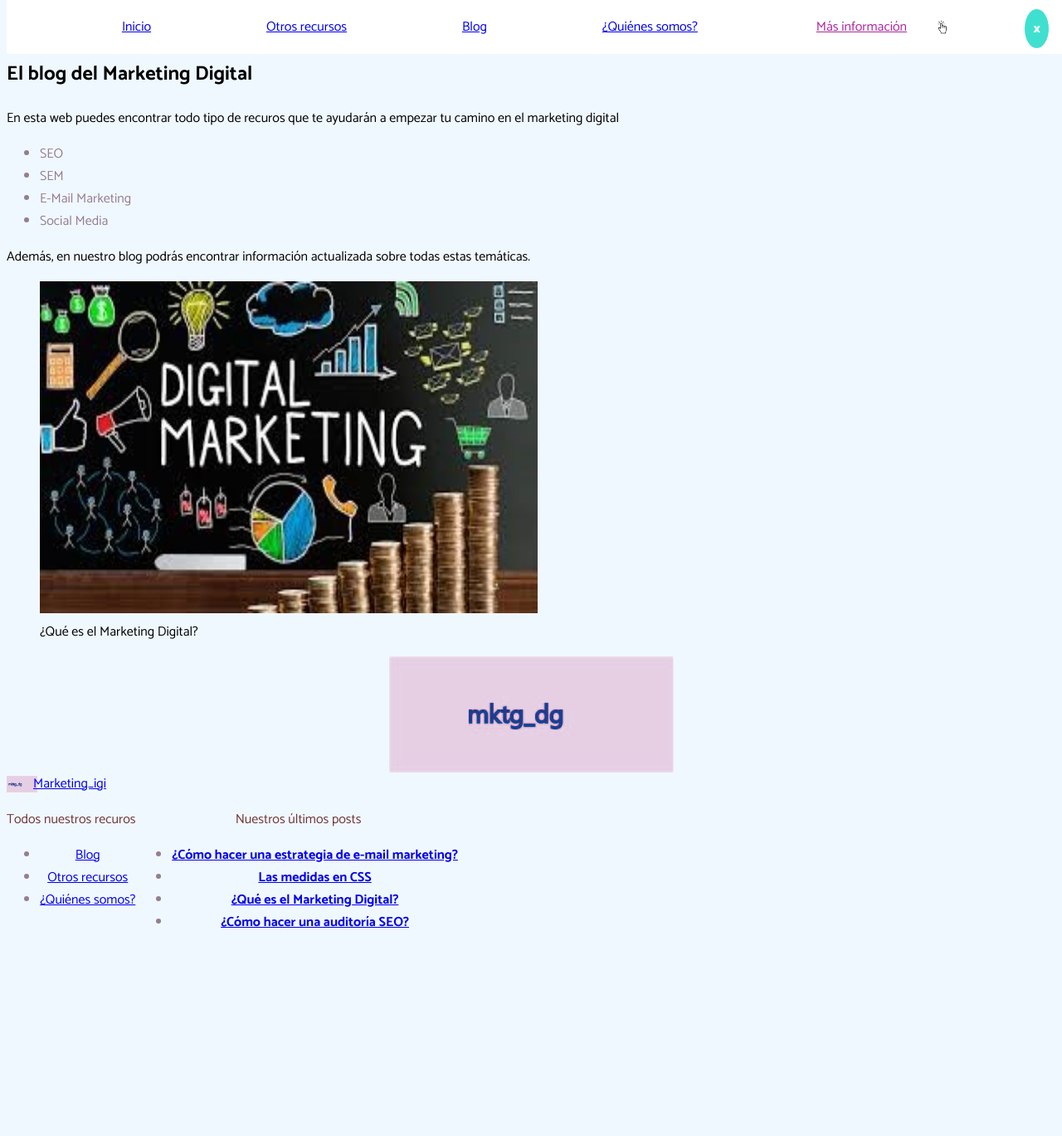
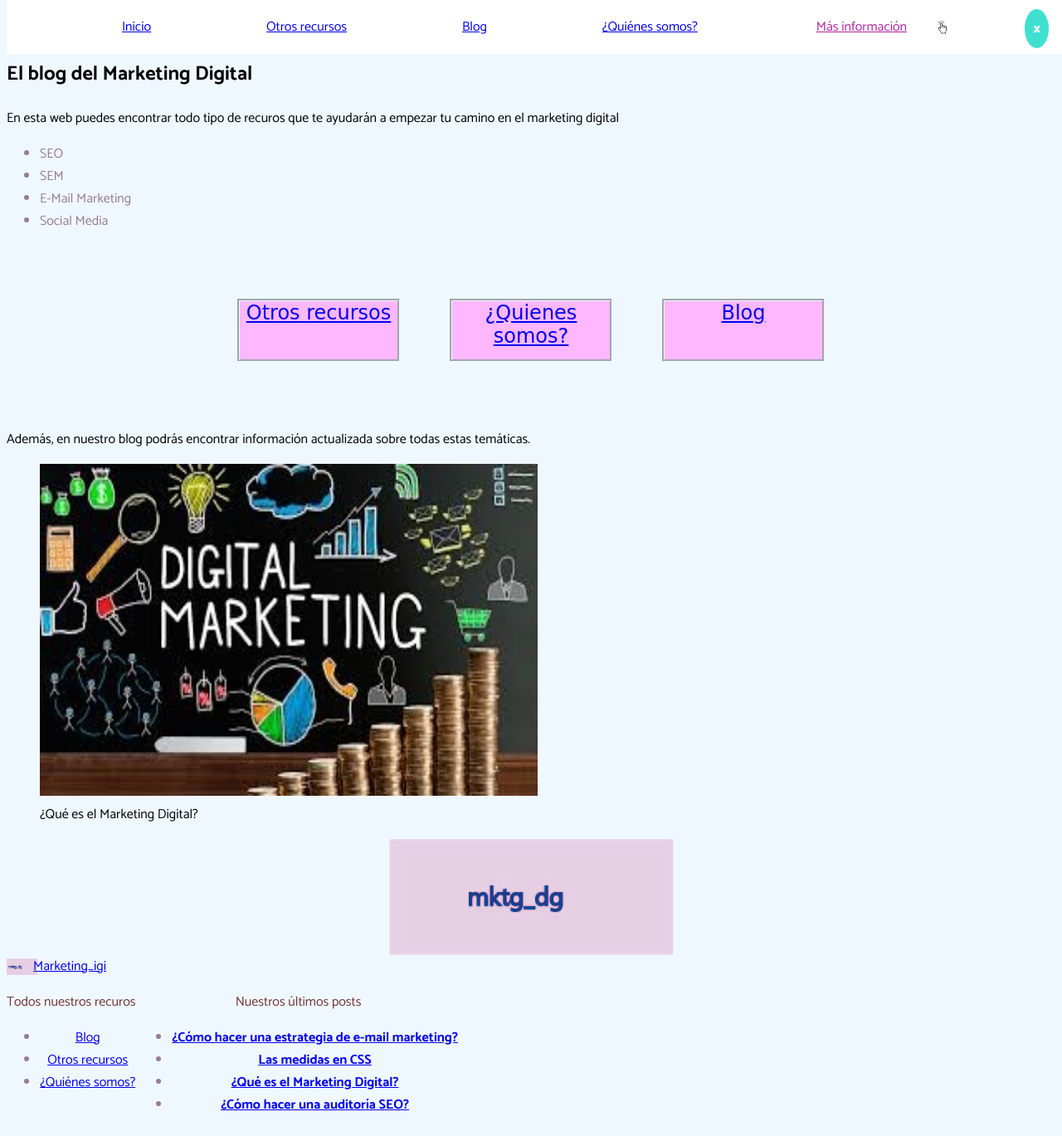
Before and after one commit to FatimaFajardo/FatimaFajardo, a PHP site: page / in a window 1280 px wide. Shown: the whole page at 83% size. Before the commit the page ends 1118 px from the top, so only its background shows below. Run offline with PHP 8.4, Linux system fonts and the light colour scheme.

Commit message:
Ejercicio de funciones
Creamos la carpeta de funciones, aplicamos el ejemplo visto y el ejercicio de claase

```diff
--- a/blog/como-hacer-una-auditoria-seo.php
+++ b/blog/como-hacer-una-auditoria-seo.php
@@ -2,6 +2,7 @@
 $metadescripcion = 'Las auditorias SEO son uno de los puntos más importantes del SEO.Su propósito es diagnosticar problemas y detectar puntos de optimización';
 $page='categoria blog';
 $titulo = '¿Cómo hacer una auditoría SEO?';
+define("newarticle","/las-medidas-en-css.php");
 define("h1", "Auditorías SEO: ¿Cómo hacerlas?");
 define("pagina", "directorio blog");
 include $_SERVER["DOCUMENT_ROOT"]. "/php/header.php";
@@ -49,6 +50,7 @@ include $_SERVER["DOCUMENT_ROOT"]. "/php/header.php";
                         <p>Para terminar de hacerte una idea de las diferentes partes de un auditoria SEO, aquí te dejamos un pequeño video de conclusión</p>
                         <iframe width="600" height="400" src="https://www.youtube.com/embed/BINMV5hjjYw?si=8zggsG_COmi4leBx" title="conclusion-auditoria-SEO" allowfullscreen></iframe>
                     </div>
+                    <?php newarticle();?>
     </section>
 <?php include $_SERVER["DOCUMENT_ROOT"]. "/php/footer.php";
 ?>
--- a/blog/como-hacer-una-estrategia-de-e-mail-marketing.php
+++ b/blog/como-hacer-una-estrategia-de-e-mail-marketing.php
@@ -2,6 +2,7 @@
 $metadescripcion='Una estrategia de e-mail marketing es un canal que ofrece múltiples beneficios y una estrategia que servirá para una mayor organización';
 $page='categoria blog';
 $titulo = "Las estrategias de e-mail marketing?";
+define("newarticle","/las-medidas-en-css.php");
 define("pagina", "directorio blog");
 include $_SERVER["DOCUMENT_ROOT"]. "/php/header.php";
 ?>
@@ -41,6 +42,7 @@ include $_SERVER["DOCUMENT_ROOT"]. "/php/header.php";
                             Para que tus correos electrónicos de marketing sean efectivos, debes comprender a la persona en el lado receptor, así como sus motivaciones y necesidades relacionadas al producto o servicio.
                             Esto ayudará a garantizar que tus correos electrónicos sean personalizados y relevantes, y a que tu base de datos se componga de los suscriptores que buscas.</p>
                     </div>
+                    <?php newarticle();?>
         </section>
 <?php include $_SERVER["DOCUMENT_ROOT"]. "/php/footer.php";
 ?>
--- a/blog/las-medidas-en-css.php
+++ b/blog/las-medidas-en-css.php
@@ -3,6 +3,7 @@ $metadescripcion ='¿Cuáles son las diferentes medidas en CSS?';
 $page='categoria blog';
 $titulo = "Las medidas en CSS";
 define("pagina", "directorio blog");
+define("newarticle","/que-es-el-marketing-digital.php");
 include $_SERVER["DOCUMENT_ROOT"]. "/php/header.php";
 ?>
 
@@ -46,6 +47,7 @@ include $_SERVER["DOCUMENT_ROOT"]. "/php/header.php";
                     <img src="/imagenes/marketing-digital.jpg" loading="lazy" alt="marketing-digital" width="600" height="400">
                     <div class="conclusion">
                     </div>
+                    <?php newarticle();?>
         </section>
 <?php include $_SERVER["DOCUMENT_ROOT"]. "/php/footer.php";
 ?>
--- a/blog/que-es-el-marketing-digital.php
+++ b/blog/que-es-el-marketing-digital.php
@@ -3,6 +3,7 @@ $metadescripcion ='El marketing digital suele referirse a las campañas de marke
 $page='categoria blog';
 $titulo = "¿Qué es el marketing Digital?";
 define("pagina", "directorio blog");
+define("newarticle","/las-medidas-en-css.php");
 include $_SERVER["DOCUMENT_ROOT"]. "/php/header.php";
 ?>
         <section id="articulo">
@@ -35,6 +36,7 @@ include $_SERVER["DOCUMENT_ROOT"]. "/php/header.php";
                             <li><h3>Resultados cuantificables</h3></li>
                         </ul>
                     </div>
+                    <?php newarticle();?>
         </section>
 <?php include $_SERVER["DOCUMENT_ROOT"]. "/php/footer.php";
 ?>
--- a/css/estilos.css
+++ b/css/estilos.css
@@ -7,6 +7,38 @@
 @keyframes cambiocolor {
     from {background : var(--azul);}
     to {background : var(--verde);}
+}
+.blocazo {
+    display: flex;
+    flex-wrap: nowrap;
+    flex-direction: row;
+    align-content: space-around;
+    justify-content: center;
+    align-items: center;
+    margin: 50px;
+}
+.bloquecito {
+    margin: 30px;
+    background-color: #ffb7ff;
+    border-style: groove;
+    border-color: aliceblue;
+    font-size: x-large;
+    width: 190px;
+    height: 70px;
+    text-align: center;
+    font-family: cursive;
+}
+.nuevo-articulo {
+    display: flex;
+    flex-direction: row;
+    flex-wrap: nowrap;
+    align-content: flex-start;
+    justify-content: center;
+    align-items: center;
+    background-color: #ffbac7;
+    border-style: dotted;
+    padding: 50px;
+    margin: 25px;
 }
 h2 {
     color : rgb(217, 142, 142);
--- a/index.php
+++ b/index.php
@@ -14,6 +14,7 @@ include $_SERVER["DOCUMENT_ROOT"]. "/php/header.php";
                     <li class="marketing">E-Mail Marketing</li>
                     <li class="marketing">Social Media</li>
                 </ul>
+                <?php ctas(); ?>
                 <p>Además, en nuestro blog podrás encontrar información actualizada sobre todas estas temáticas.</p>
                 <figure>
                     <img width="600" height="400" alt="todo-sobre-marketing-digital" src="/imagenes/marketing-digital.jpg">
--- /dev/null
+++ b/php/funciones.php
@@ -0,0 +1,19 @@
+<?php
+define("enlace1","/otros-recursos.php");
+define("enlace2","/quienes-somos.php");
+define("enlace3","/blog.php");
+
+function newarticle(){
+    echo '<div class="nuevo-articulo"><a href="'.newarticle.'">Mira nuestro nuevo articulo</a></div>';
+}
+
+function ctas (){
+    echo '<div class="blocazo">
+            <div class="bloquecito"><a href="'.enlace1.'" >Otros recursos</a></div>
+            <div class="bloquecito"><a href="'.enlace2.'" >¿Quienes somos? </a></div>
+            <div class="bloquecito"><a href="'.enlace3.'" >Blog</a></div>
+        </div>';
+}
+/*No se por que no se me pone el css que he hecho pa esto :(
+Lo he configurao pa cuando se añada esa parte de HTML ( lo mal q me explico? JAJAJA) */
+?>
--- a/php/header.php
+++ b/php/header.php
@@ -5,6 +5,10 @@
         <meta charset="viewport" content="width=device-width,initial-scale=1">
         <link rel="preconnect" href="https://fonts.googleapis.com">
         <link rel="preconnect" href="https://fonts.gstatic.com" crossorigin>
+        <?php include_once $_SERVER['DOCUMENT_ROOT'].'/php/funciones.php';?>
+        <link rel="stylesheet" href="/css/estilos.css">
+        <link rel="stylesheet" href="/css/fonts.css">
+        <base href="https://master-fatima-fajardo.test/">
 
     <?php
     switch(constant('pagina')){
@@ -21,9 +25,6 @@
             echo '<!-- No pondre css en este caso del switch case --!>';
         /* Default es el equivalente al else en el caso de swtich*/
     }?>
-        <link rel="stylesheet" href="/css/estilos.css">
-        <link rel="stylesheet" href="/css/fonts.css">
-        <base href="https://master-fatima-fajardo.test/">
         <title><?php
             if (empty ($titulo)){
                         if(empty($h1)){echo 'Marketing digital';}
```
